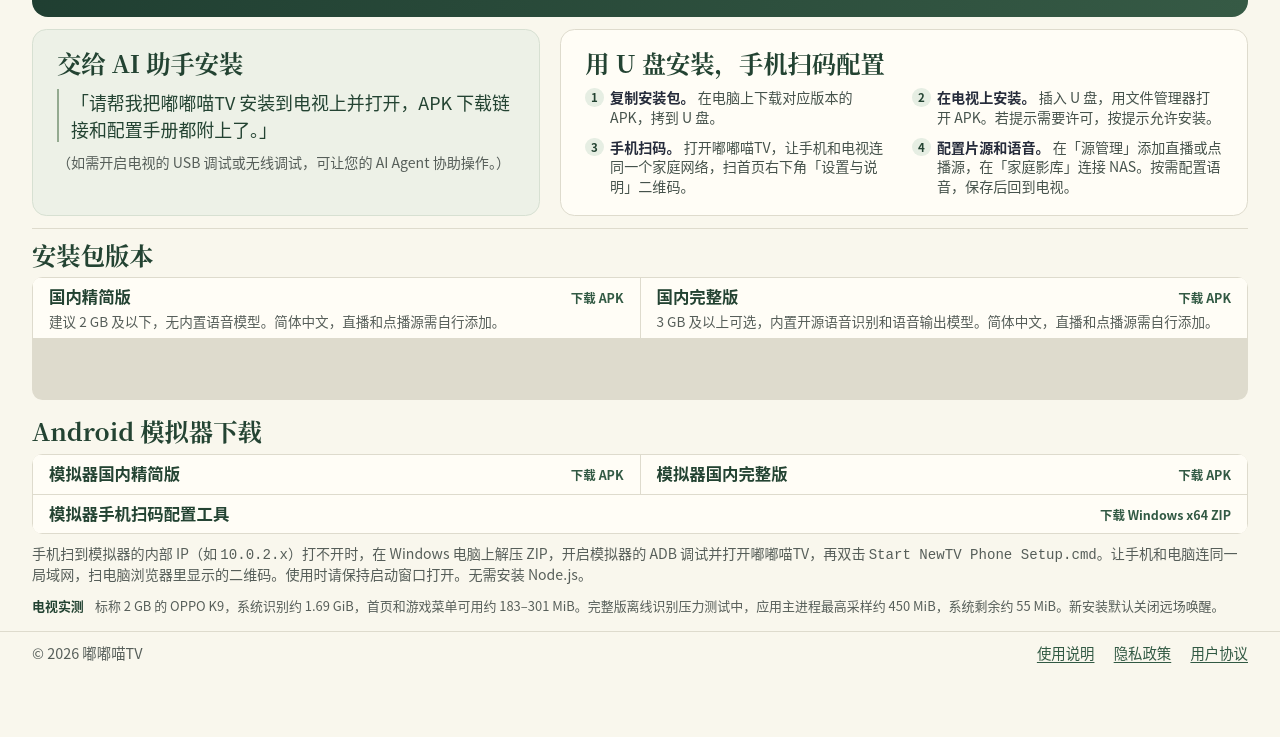
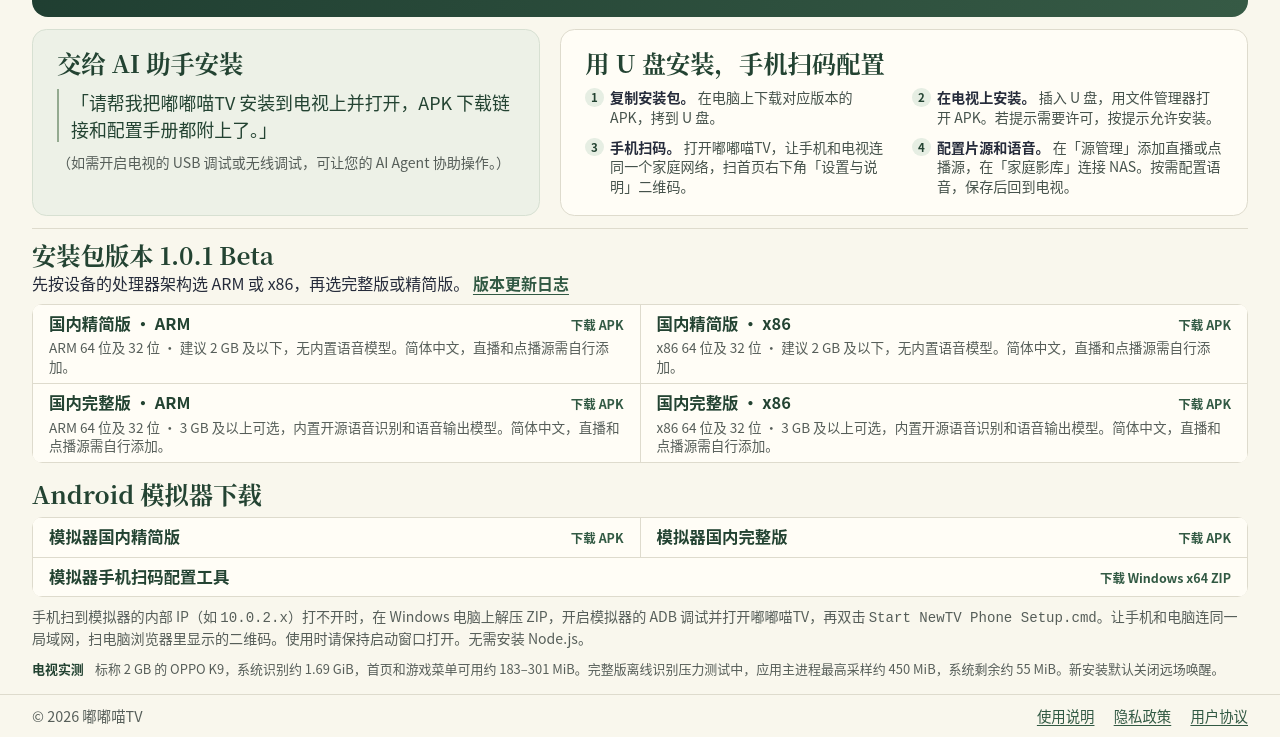
Before and after one commit to newtv-ai/newtv-downloads, a plain HTML site: page setup.html in a window 1280 px wide. Shown: the part 191-928 px from the top of the page. Before the commit the page ends 865 px from the top, so only its background shows below. Drawn offline with Linux system fonts and the light colour scheme.

Commit message:
Publish 1.0.1 Beta ARM and x86 download links

```diff
--- a/setup.html
+++ b/setup.html
@@ -54,18 +54,31 @@
         </article>
       </section>
       <section class="setup-editions" id="editions" aria-labelledby="editions-title">
-        <h2 id="editions-title">安装包版本</h2>
+        <h2 id="editions-title">安装包版本 1.0.1 Beta</h2>
+        <p>先按设备的处理器架构选 ARM 或 x86，再选完整版或精简版。 <a class="text-link" href="https://github.com/newtv-ai/newtv-downloads/releases/tag/v1.0.1-beta">版本更新日志</a></p>
         <ul class="edition-grid" role="list">
           <li>
-            <a href="https://github.com/newtv-ai/newtv-downloads/releases/download/v1.0.0-beta/newtv-cn-lite-v1.0.0-beta.apk">
-              <h3>国内精简版</h3><span class="edition-download">下载 APK</span>
-              <p>建议 2 GB 及以下，无内置语音模型。简体中文，直播和点播源需自行添加。</p>
+            <a href="https://github.com/newtv-ai/newtv-downloads/releases/download/v1.0.1-beta/newtv-cn-lite-arm-v1.0.1-beta.apk">
+              <h3>国内精简版 · ARM</h3><span class="edition-download">下载 APK</span>
+              <p>ARM 64 位及 32 位 · 建议 2 GB 及以下，无内置语音模型。简体中文，直播和点播源需自行添加。</p>
             </a>
           </li>
           <li>
-            <a href="https://github.com/newtv-ai/newtv-downloads/releases/download/v1.0.0-beta/newtv-cn-full-v1.0.0-beta.apk">
-              <h3>国内完整版</h3><span class="edition-download">下载 APK</span>
-              <p>3 GB 及以上可选，内置开源语音识别和语音输出模型。简体中文，直播和点播源需自行添加。</p>
+            <a href="https://github.com/newtv-ai/newtv-downloads/releases/download/v1.0.1-beta/newtv-cn-lite-x86-v1.0.1-beta.apk">
+              <h3>国内精简版 · x86</h3><span class="edition-download">下载 APK</span>
+              <p>x86 64 位及 32 位 · 建议 2 GB 及以下，无内置语音模型。简体中文，直播和点播源需自行添加。</p>
+            </a>
+          </li>
+          <li>
+            <a href="https://github.com/newtv-ai/newtv-downloads/releases/download/v1.0.1-beta/newtv-cn-full-arm-v1.0.1-beta.apk">
+              <h3>国内完整版 · ARM</h3><span class="edition-download">下载 APK</span>
+              <p>ARM 64 位及 32 位 · 3 GB 及以上可选，内置开源语音识别和语音输出模型。简体中文，直播和点播源需自行添加。</p>
+            </a>
+          </li>
+          <li>
+            <a href="https://github.com/newtv-ai/newtv-downloads/releases/download/v1.0.1-beta/newtv-cn-full-x86-v1.0.1-beta.apk">
+              <h3>国内完整版 · x86</h3><span class="edition-download">下载 APK</span>
+              <p>x86 64 位及 32 位 · 3 GB 及以上可选，内置开源语音识别和语音输出模型。简体中文，直播和点播源需自行添加。</p>
             </a>
           </li>
         </ul>
@@ -73,12 +86,12 @@
           <h2 id="emulator-downloads-title">Android 模拟器下载</h2>
           <ul class="edition-grid" role="list">
             <li>
-              <a href="https://github.com/newtv-ai/newtv-downloads/releases/download/v1.0.0-beta/newtv-emulator-cn-lite-v1.0.0-beta.apk">
+              <a href="https://github.com/newtv-ai/newtv-downloads/releases/download/v1.0.1-beta/newtv-emulator-cn-lite-v1.0.1-beta.apk">
                 <h3>模拟器国内精简版</h3><span class="edition-download">下载 APK</span>
               </a>
             </li>
             <li>
-              <a href="https://github.com/newtv-ai/newtv-downloads/releases/download/v1.0.0-beta/newtv-emulator-cn-full-v1.0.0-beta.apk">
+              <a href="https://github.com/newtv-ai/newtv-downloads/releases/download/v1.0.1-beta/newtv-emulator-cn-full-v1.0.1-beta.apk">
                 <h3>模拟器国内完整版</h3><span class="edition-download">下载 APK</span>
               </a>
             </li>
```
